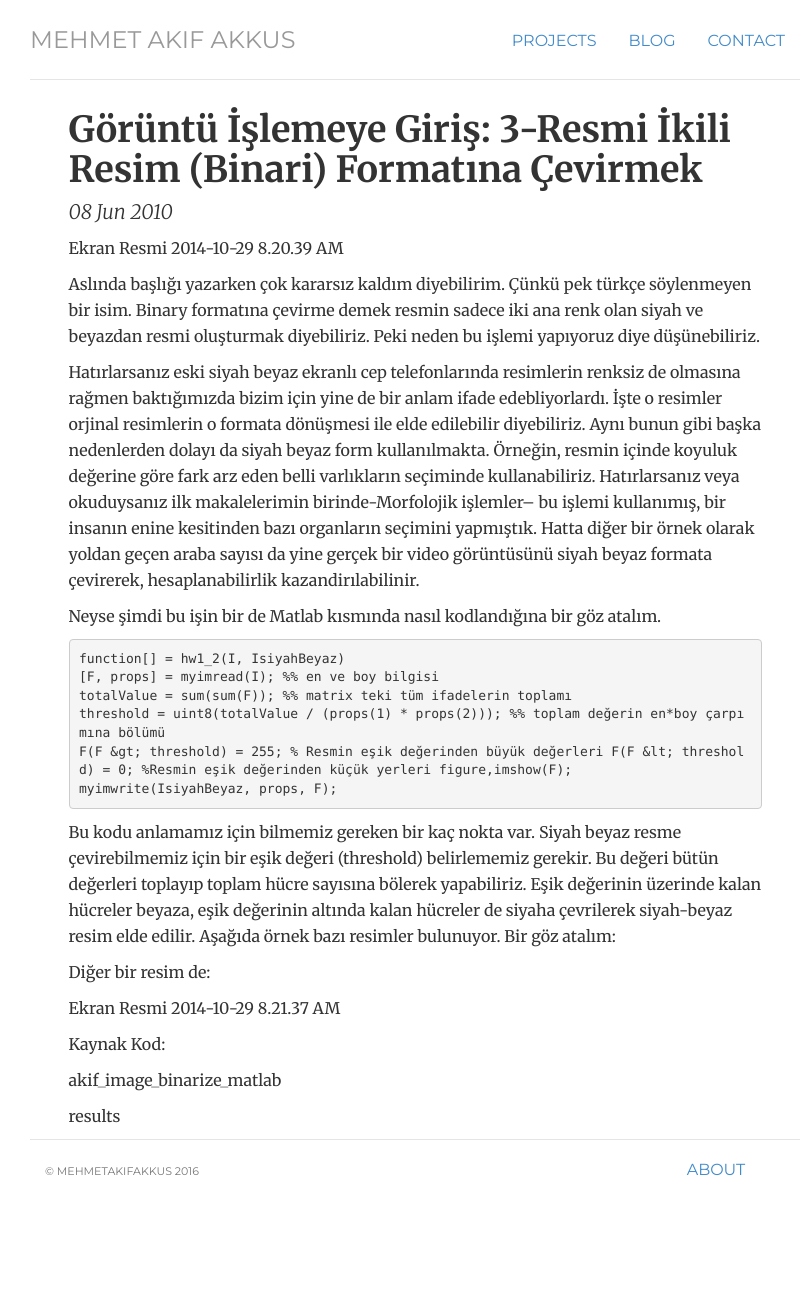
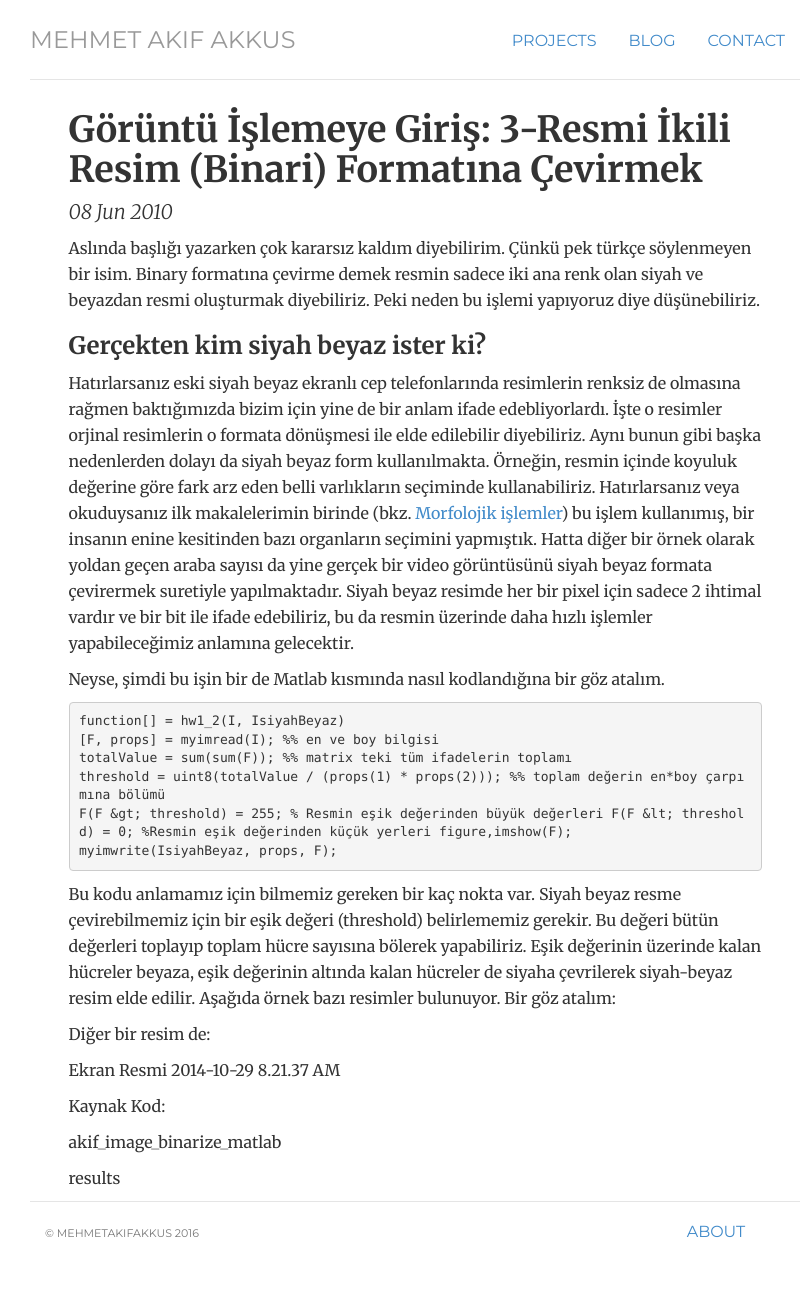
Before and after one commit to mehmetakifakkus/mehmetakifakkus.github.io, a Jekyll site: the page built from _posts/2010-06-08-goruntu-islemeye-giris-resmi-siyah-beyaz-resme-cevirme-binarize-etme.md, in a window 1280 px wide. Shown: the whole page, without its empty margins (225-1037 px from the left). Built offline with Jekyll 4.4.1, drawn with Linux system fonts in a browser that asks for light colours; before the commit the page ends 1232 px from its top, so only the background shows below that.

Commit message:
Dosyalar eklendi

````diff
--- a/_posts/2010-06-08-goruntu-islemeye-giris-resmi-siyah-beyaz-resme-cevirme-binarize-etme.md
+++ b/_posts/2010-06-08-goruntu-islemeye-giris-resmi-siyah-beyaz-resme-cevirme-binarize-etme.md
@@ -4,13 +4,13 @@ title: "Görüntü İşlemeye Giriş: 3-Resmi İkili Resim (Binari) Formatına
 date: 2010-06-08
 ---
 
-Ekran Resmi 2014-10-29 8.20.39 AM
-
 Aslında başlığı yazarken çok kararsız kaldım diyebilirim. Çünkü pek türkçe söylenmeyen bir isim. Binary formatına çevirme demek resmin sadece iki ana renk olan siyah ve beyazdan resmi oluşturmak diyebiliriz. Peki neden bu işlemi yapıyoruz diye düşünebiliriz.
 
-Hatırlarsanız eski siyah beyaz ekranlı cep telefonlarında resimlerin renksiz de olmasına rağmen baktığımızda bizim için yine de bir anlam ifade edebliyorlardı. İşte o resimler orjinal resimlerin o formata dönüşmesi ile elde edilebilir diyebiliriz. Aynı bunun gibi başka nedenlerden dolayı da siyah beyaz form kullanılmakta. Örneğin, resmin içinde koyuluk değerine göre fark arz eden belli varlıkların seçiminde kullanabiliriz. Hatırlarsanız veya okuduysanız ilk makalelerimin birinde-Morfolojik işlemler– bu işlemi kullanımış, bir insanın enine kesitinden bazı organların seçimini yapmıştık. Hatta diğer bir örnek olarak yoldan geçen araba sayısı da yine gerçek bir video görüntüsünü siyah beyaz formata çevirerek, hesaplanabilirlik kazandirılabilinir.
+### Gerçekten kim siyah beyaz ister ki?
 
-Neyse şimdi bu işin bir de Matlab kısmında nasıl kodlandığına bir göz atalım.
+Hatırlarsanız eski siyah beyaz ekranlı cep telefonlarında resimlerin renksiz de olmasına rağmen baktığımızda bizim için yine de bir anlam ifade edebliyorlardı. İşte o resimler orjinal resimlerin o formata dönüşmesi ile elde edilebilir diyebiliriz. Aynı bunun gibi başka nedenlerden dolayı da siyah beyaz form kullanılmakta. Örneğin, resmin içinde koyuluk değerine göre fark arz eden belli varlıkların seçiminde kullanabiliriz. Hatırlarsanız veya okuduysanız ilk makalelerimin birinde (bkz. [Morfolojik işlemler](https://mehmetakifakkus.github.io/2010/06/16/morfolojik-goruntu-isleme-2-benzer-nesneleri-secme.html)) bu işlem kullanımış, bir insanın enine kesitinden bazı organların seçimini yapmıştık. Hatta diğer bir örnek olarak yoldan geçen araba sayısı da yine gerçek bir video görüntüsünü siyah beyaz formata çevirermek suretiyle yapılmaktadır. Siyah beyaz resimde her bir pixel için sadece 2 ihtimal vardır ve bir bit ile ifade edebiliriz, bu da resmin üzerinde daha hızlı işlemler yapabileceğimiz anlamına gelecektir.
+
+Neyse, şimdi bu işin bir de Matlab kısmında nasıl kodlandığına bir göz atalım.
 
 ```
 function[] = hw1_2(I, IsiyahBeyaz)
````
Also changed, not shown: img/image_processing_images/binarize/8.png (added), img/image_processing_images/binarize/8_result.png (added), img/image_processing_images/binarize/9.png (added), img/image_processing_images/binarize/9_result.png (added), img/image_processing_images/binarize/a.png (added), img/image_processing_images/binarize/a_result.png (added), img/image_processing_images/binarize/b.png (added), img/image_processing_images/binarize/b_result.png (added), img/image_processing_images/binarize/c.png (added), img/image_processing_images/binarize/c_result.png (added), 1 other file.
